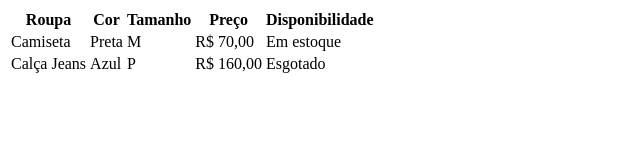
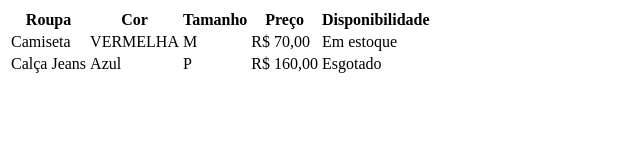
Before and after one commit to GuilhermeTMota/Aula-Tabela, a plain HTML site: page index.html in a window 1280 px wide. Shown: the whole page, without its empty margins (0-640 px from the left). Drawn offline with Linux system fonts and the light colour scheme.

Commit message:
MUDANDO  PRETA PARA VERMELHA NA COLUNA DA COR

```diff
--- a/index.html
+++ b/index.html
@@ -16,7 +16,7 @@
         </tr>
         <tr>
             <td>Camiseta</td>
-            <td>Preta</td>
+            <td>VERMELHA</td>
             <td>M</td>
             <td>R$ 70,00</td>
             <td>Em estoque</td>
```
